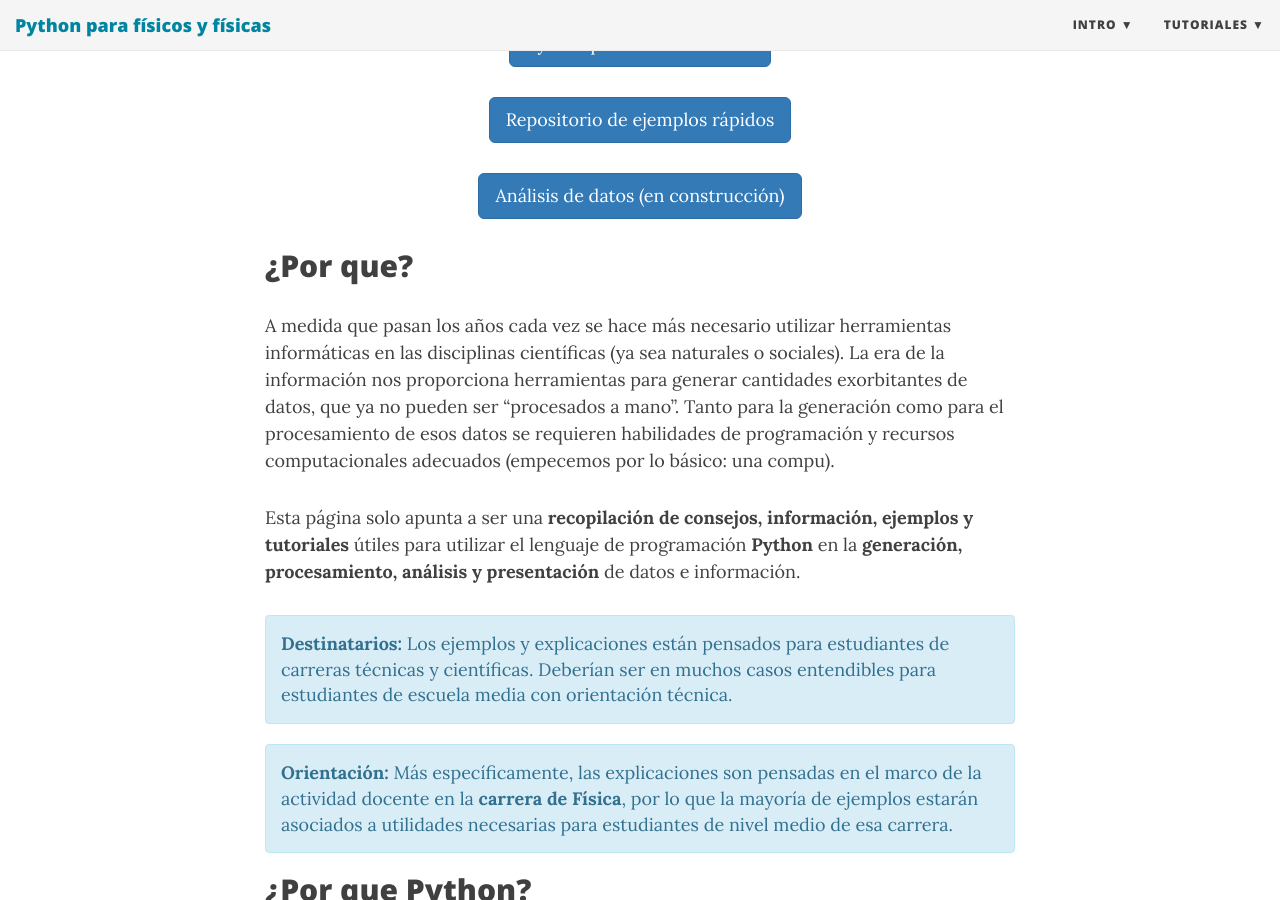
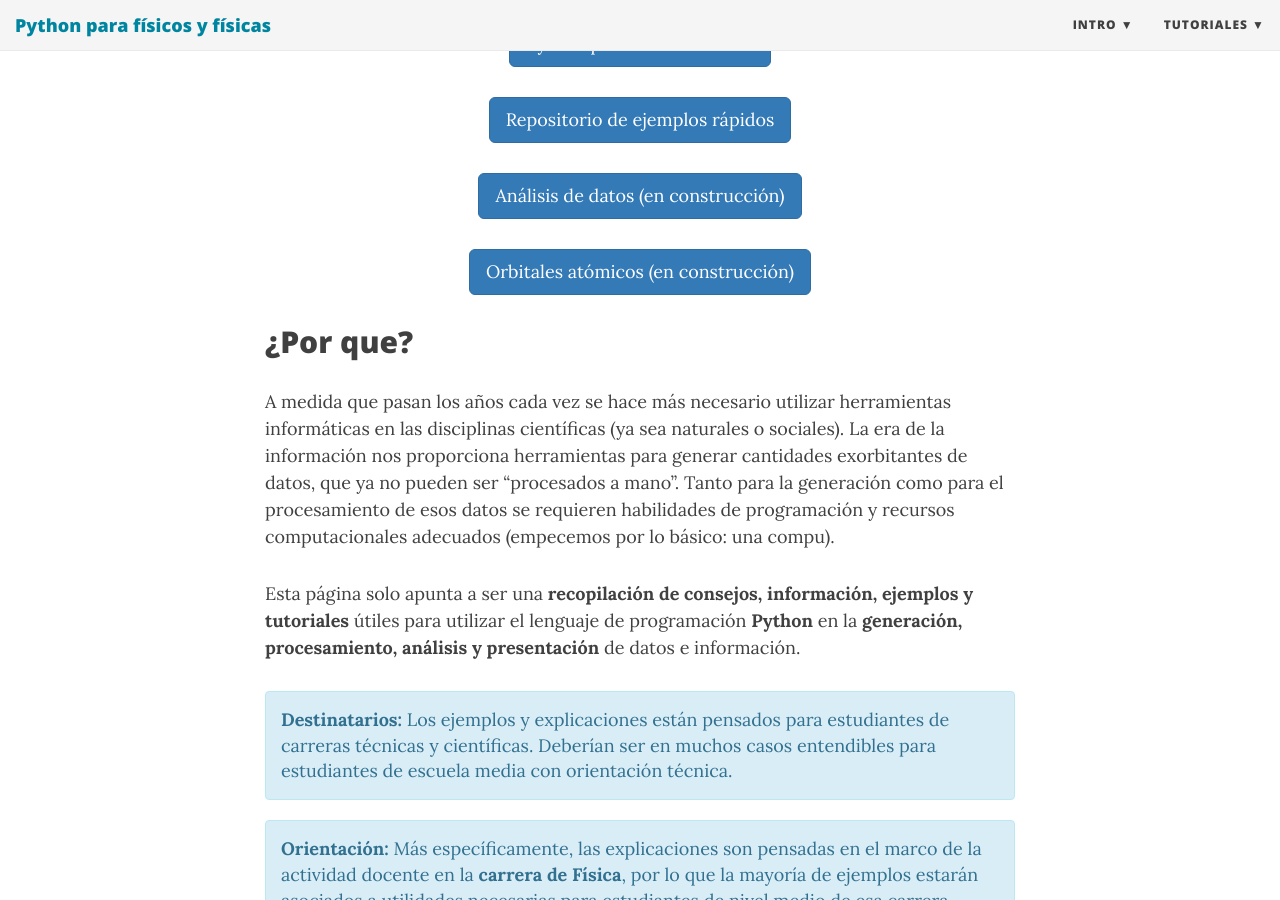
Before and after one commit to marceluda/python-para-fisicos, a Jekyll site: the page built from index.md, in a window 1280 px wide and 900 px high, scrolled down 486 px. Built offline with Jekyll 4.4.1, drawn with Linux system fonts in a browser that asks for light colours; nearby versions of some CDN libraries.

Commit message:
orbitales main

```diff
--- a/index.md
+++ b/index.md
@@ -30,7 +30,11 @@ Análisis de datos (en construcción)
 </center>
 
 
-
+<center>
+<p> <a href="{{ site.baseurl }}/tuto/orbitales/" class="btn btn-primary btn-lg" role="button">
+Orbitales atómicos (en construcción)
+</a></p>
+</center>
 
 
 
```
Also changed, not shown: tuto/orbitales.md (+3 -3 lines).
